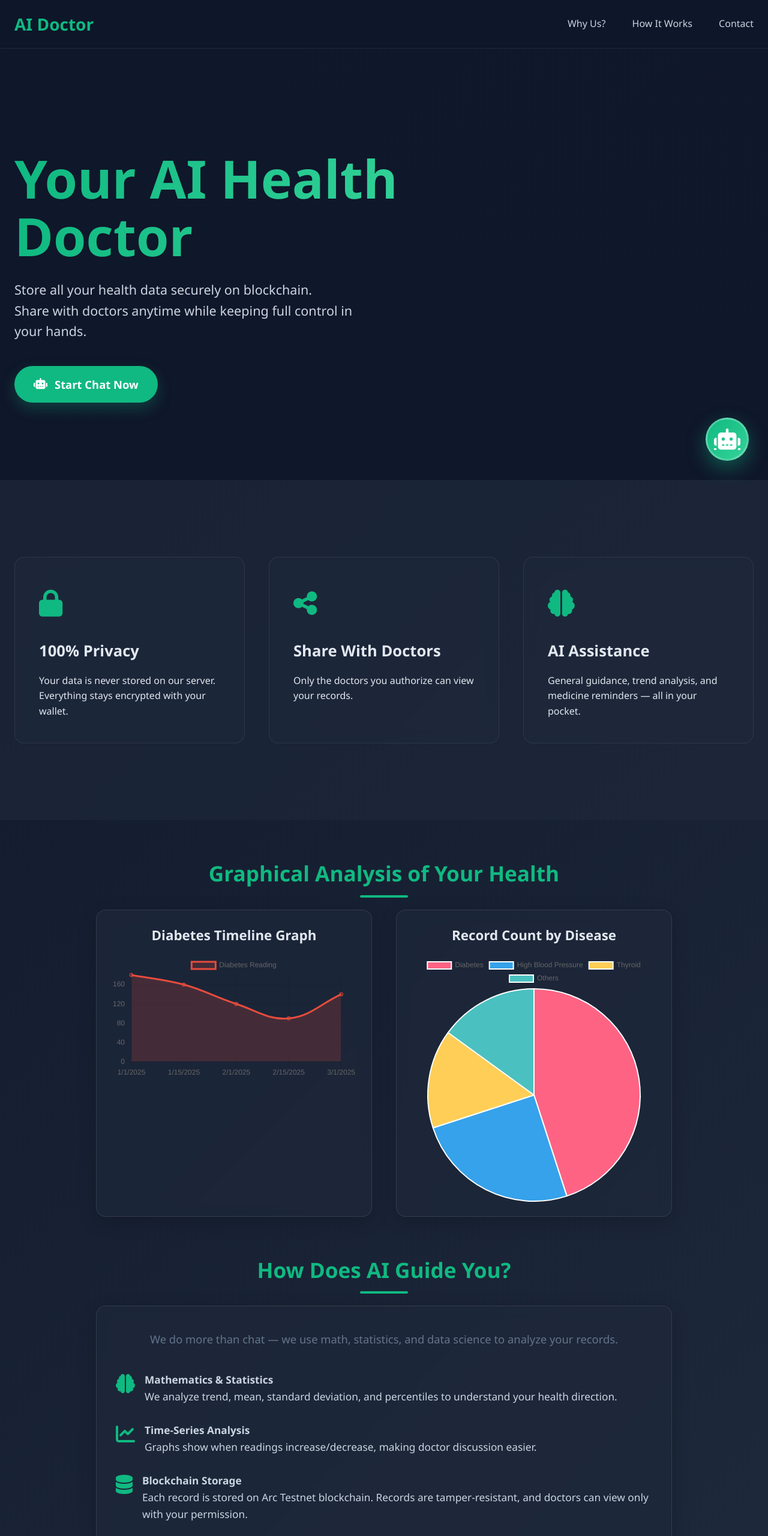
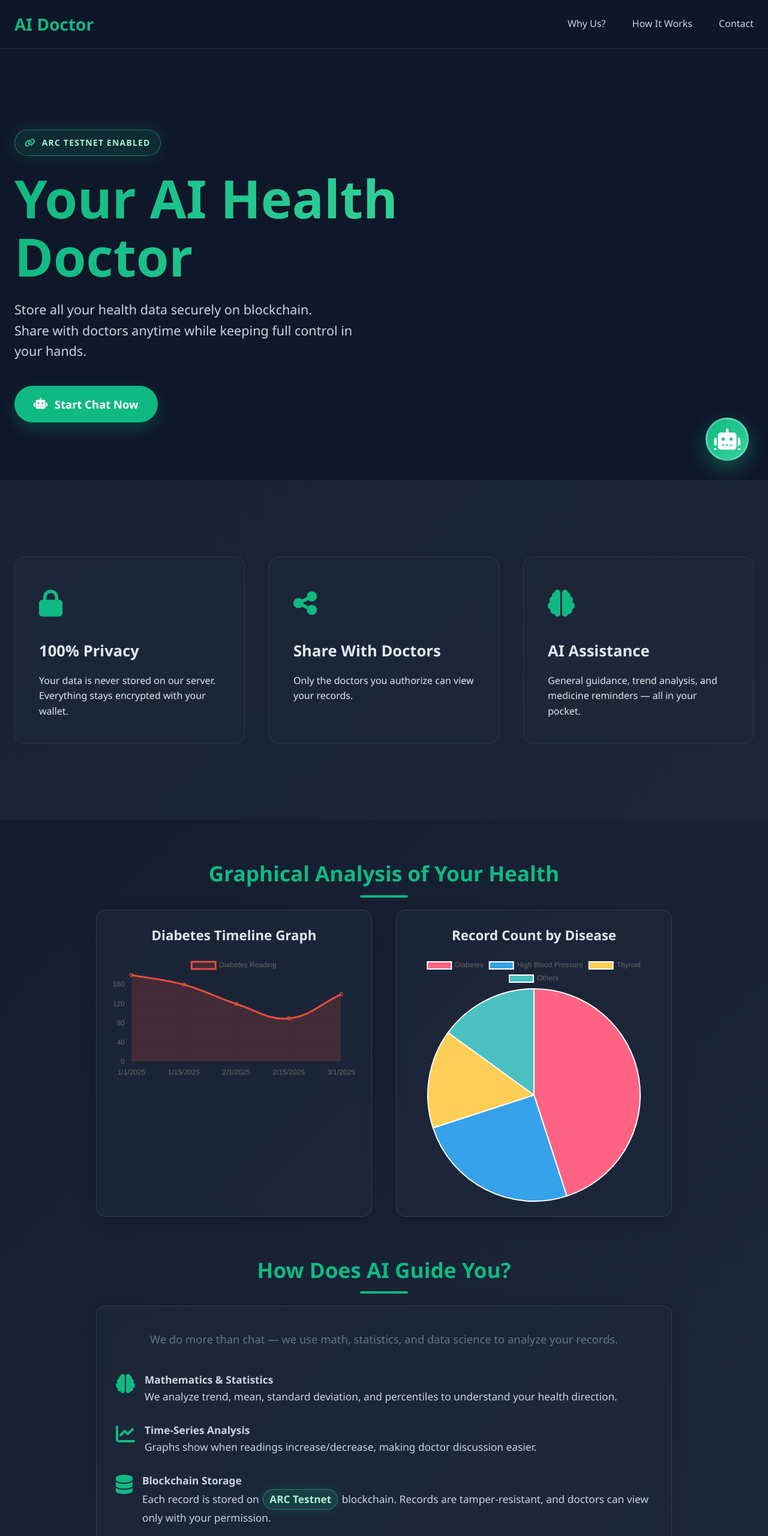
Before and after one commit to YasinPhysics/AI-Doctor-Blockchain, a plain HTML site: page index.html in a window 1280 px wide. Shown: the top 2560 px of the page at 60% size. Drawn offline with nearby package versions, Linux system fonts and the light colour scheme.

Commit message:
Update index.html

```diff
--- a/index.html
+++ b/index.html
@@ -74,6 +74,25 @@
     }
     .hero-content {
       max-width: 720px;
+    }
+    .network-badge {
+      display: inline-flex;
+      align-items: center;
+      gap: 10px;
+      padding: 10px 16px;
+      margin-bottom: 1.35rem;
+      border: 1px solid rgba(52, 211, 153, 0.45);
+      border-radius: 9999px;
+      background: rgba(16, 185, 129, 0.12);
+      color: #a7f3d0;
+      font-size: 0.88rem;
+      font-weight: 800;
+      letter-spacing: 0.08em;
+      text-transform: uppercase;
+      box-shadow: 0 0 28px rgba(16, 185, 129, 0.18);
+    }
+    .network-badge i {
+      color: #34d399;
     }
     .hero h1 {
       font-size: clamp(3.2rem, 8vw, 5.5rem);
@@ -263,6 +282,22 @@
       color: var(--primary);
       margin-top: 4px;
     }
+    .arc-highlight {
+      display: inline-block;
+      padding: 2px 10px;
+      margin: 0 2px;
+      border-radius: 9999px;
+      background: rgba(16, 185, 129, 0.16);
+      border: 1px solid rgba(52, 211, 153, 0.45);
+      color: #a7f3d0;
+      font-weight: 800;
+      white-space: nowrap;
+      box-shadow: 0 0 22px rgba(16, 185, 129, 0.16);
+    }
+    .footer-name {
+      color: #a7f3d0;
+      font-weight: 800;
+    }
 
     @media (max-width: 768px) {
       .graphs-container {
@@ -292,6 +327,10 @@
   <section class="hero">
     <div class="container">
       <div class="hero-content">
+        <div class="network-badge">
+          <i class="fas fa-link"></i>
+          ARC Testnet Enabled
+        </div>
         <h1>Your AI Health Doctor</h1>
         <p>
           Store all your health data securely on blockchain.<br>
@@ -368,7 +407,7 @@
           <i class="fas fa-database"></i>
           <div>
             <strong>Blockchain Storage</strong><br>
-            Each record is stored on Arc Testnet blockchain. Records are tamper-resistant, and doctors can view only with your permission.
+            Each record is stored on <span class="arc-highlight">ARC Testnet</span> blockchain. Records are tamper-resistant, and doctors can view only with your permission.
           </div>
         </li>
         <li>
@@ -381,6 +420,12 @@
       </ul>
     </div>
   </section>
+
+  <footer id="contact">
+    <div class="container">
+      <p>Built by <span class="footer-name">Yasin</span></p>
+    </div>
+  </footer>
 
   <!-- Sticky Grok-style Button -->
   <a href="chatbot.html" class="grok-sticky" title="Talk to AI Doctor">
```
